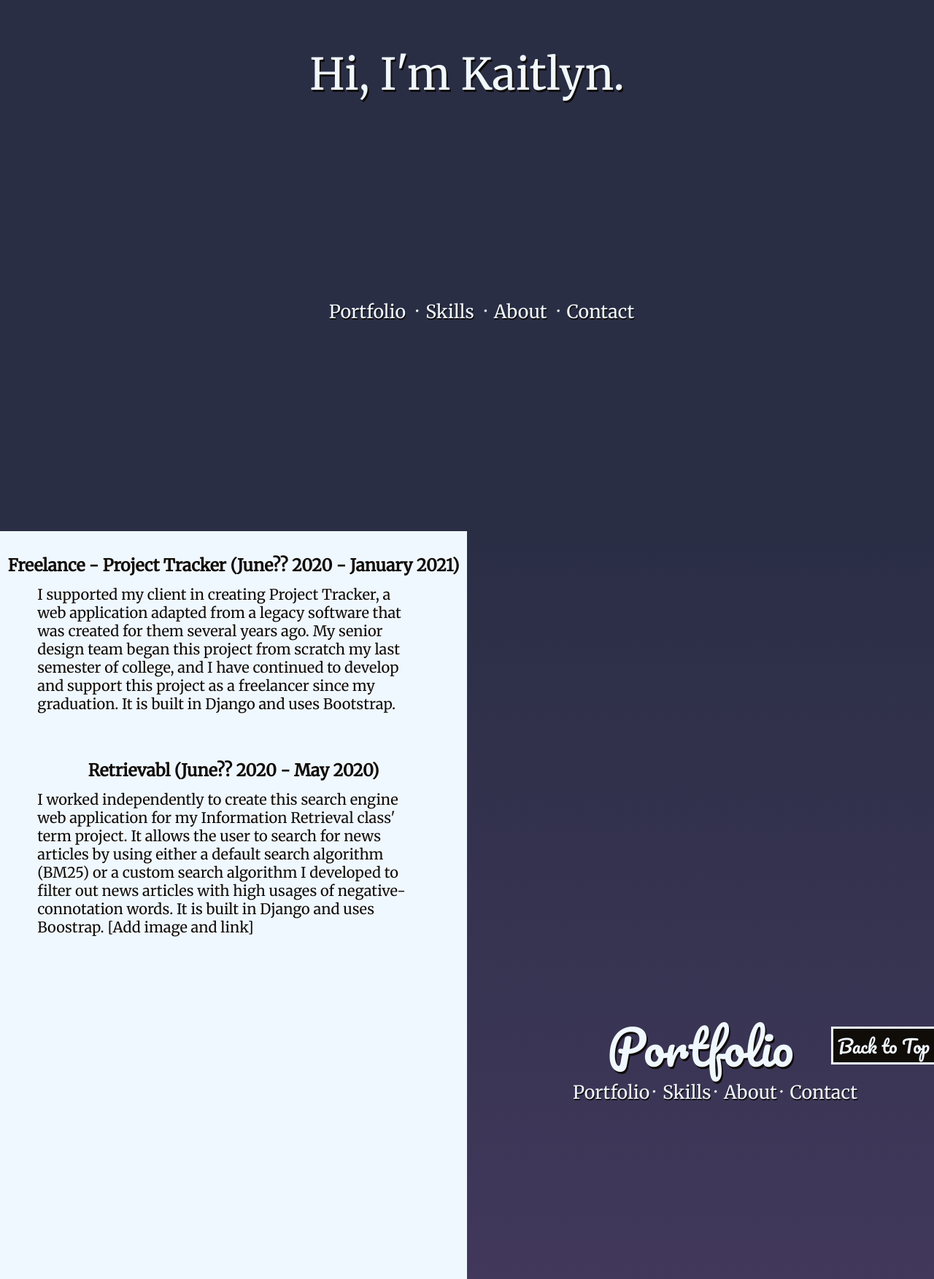
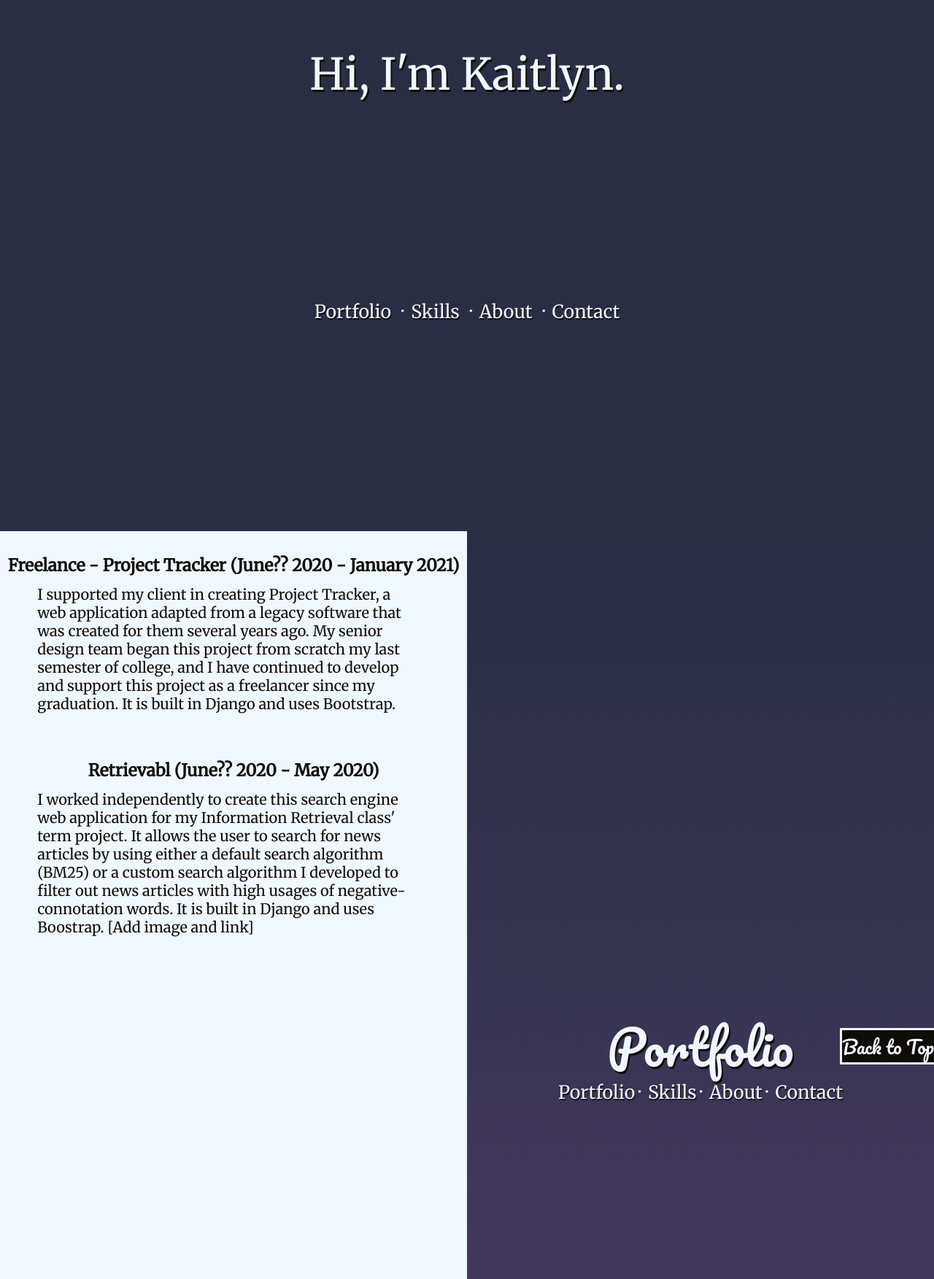
Before and after one commit to KaitlynRandolph/kaitlynrandolph.github.io, a PHP site: page / in a window 1280 px wide; the page is wider, and only the part inside the window is pictured. Shown: the top 1753 px of that part at 73% size. Run offline with PHP 8.4, Linux system fonts and the light colour scheme.

Commit message:
fix padding issue

```diff
--- a/style.css
+++ b/style.css
@@ -1,8 +1,13 @@
 /* social media icons by IconBunny from https://www.graphicsfuel.com/2017/08/1400-social-media-icons-free/ */
 /* icons from feather icons */
 
+* {
+	margin: 0;
+	padding: 0;
+}
+
 p {
-	margin: 0
+	margin: 0;
 }
 
 html {
@@ -114,7 +119,6 @@ body {
 
 	.gen-nav {
 		padding-top: 7%;
-		padding-left: 0;
 		align-self: center;
 		bottom: 0;
 		list-style-type: none;
```
